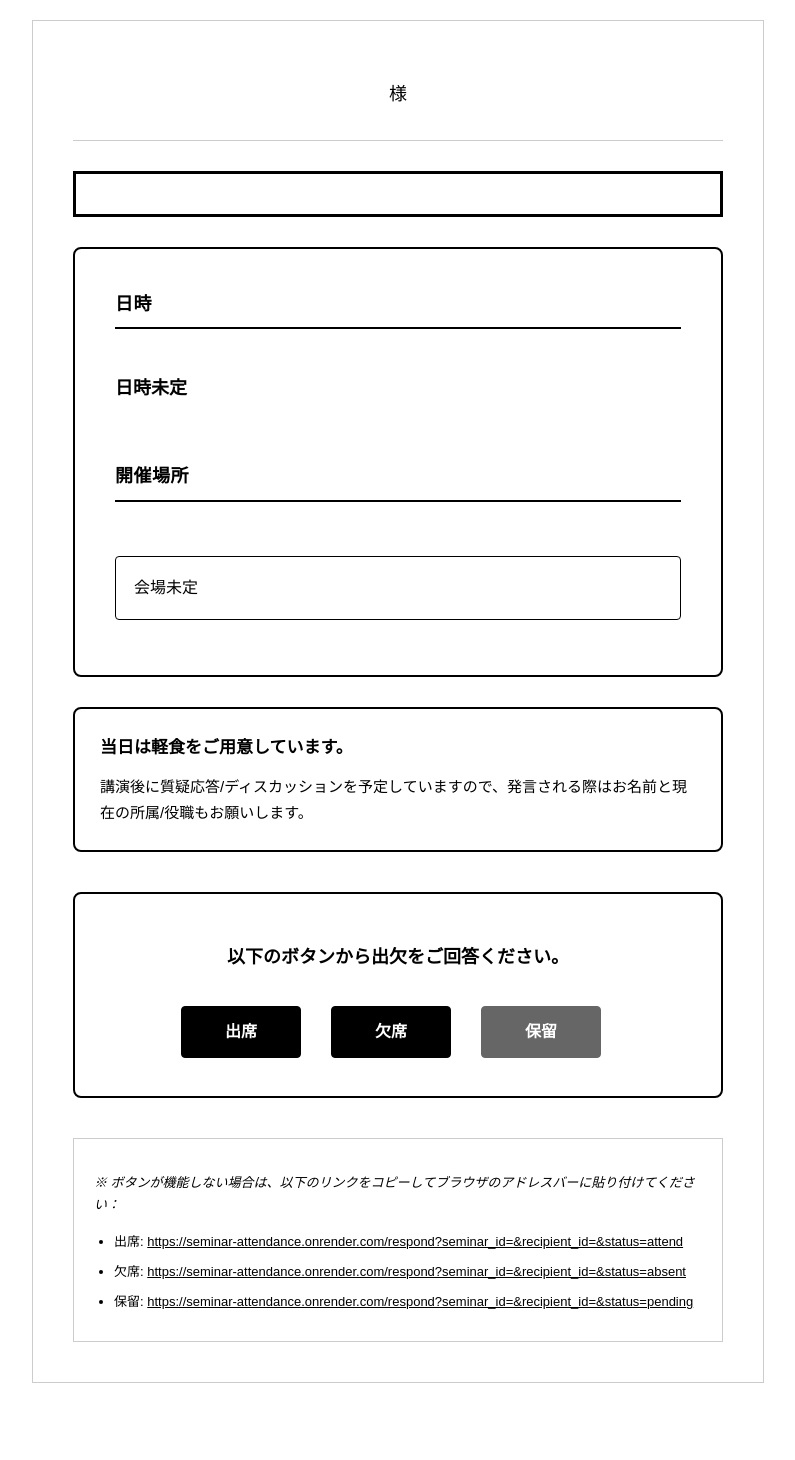
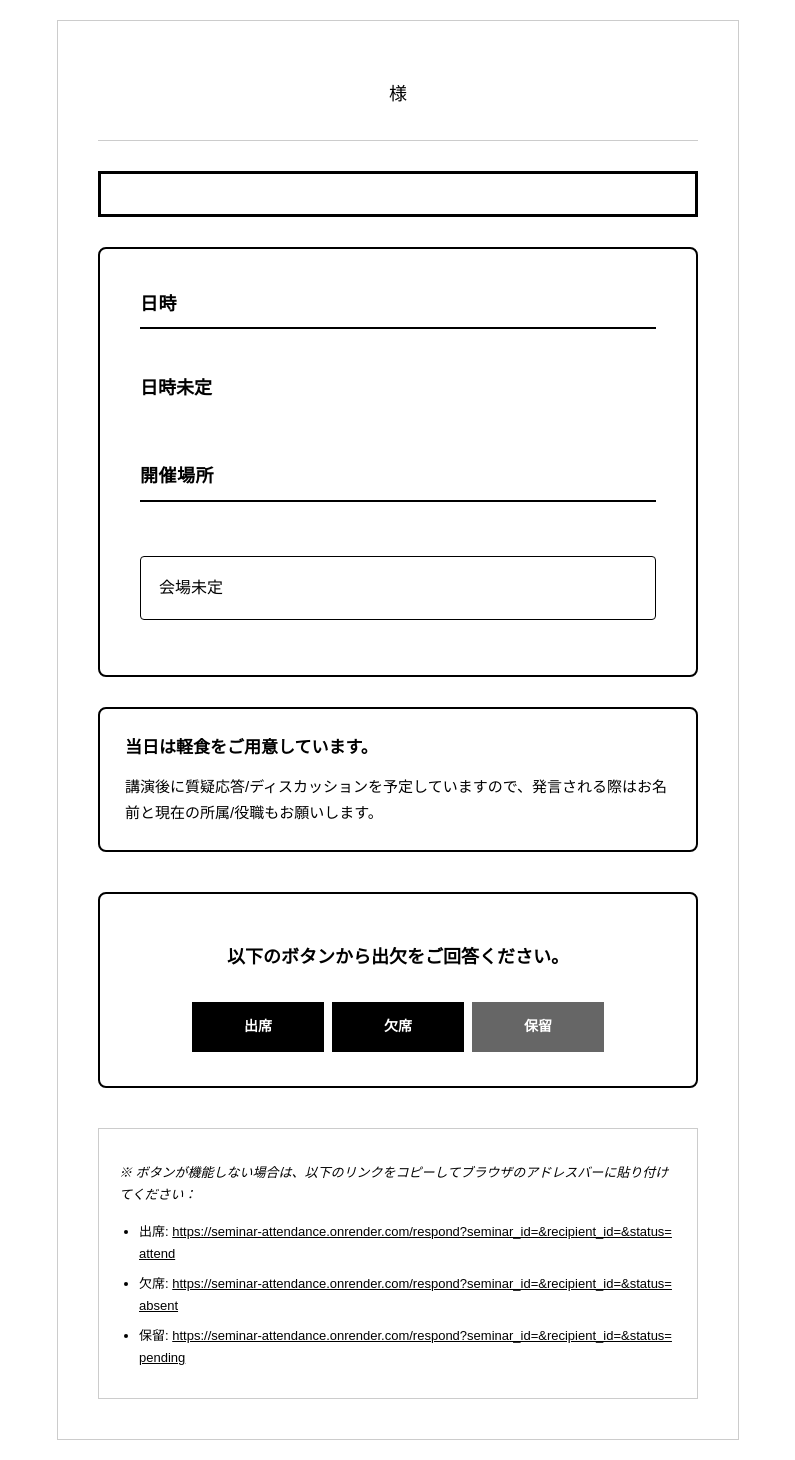
Before and after one commit to akcsri/seminar_attendance, a Flask app: template templates/email_template.html in a window 1280 px wide. Shown: the whole page, without its empty margins (242-1037 px from the left). Before the commit the page ends 1383 px from the top, so only its background shows below. Run offline with Flask 3, Linux system fonts and the light colour scheme; the template is opened without the code that fills it, so the values that code supplies are empty.

Commit message:
Fix Outlook email rendering issues: simplify button container and improve width constraints
Co-authored-by: akcsri <214780190+akcsri@users.noreply.github.com>

```diff
--- a/templates/email_template.html
+++ b/templates/email_template.html
@@ -14,7 +14,7 @@
             color: #000000;
         }
         .container {
-            max-width: 650px;
+            max-width: 600px;
             width: 100%;
             margin: 0 auto;
             background-color: #ffffff;
@@ -23,8 +23,8 @@
         }
         /* Outlook-specific width constraints for consistent rendering */
         table.container-table {
-            width: 650px !important;
-            max-width: 650px !important;
+            width: 600px !important;
+            max-width: 600px !important;
             table-layout: fixed !important;
             margin: 0 auto !important;
             border-collapse: collapse !important;
@@ -184,45 +184,31 @@
             background: #ffffff;
             border: 2px solid #000000;
             border-radius: 8px;
-            /* Enhanced Outlook-specific properties */
+            /* Simplified Outlook-specific properties */
             mso-table-lspace: 0pt !important;
             mso-table-rspace: 0pt !important;
-            mso-padding-alt: 30px 30px 30px 30px !important;
-            /* Prevent text wrapping in Outlook */
-            mso-line-height-rule: exactly !important;
         }
-        /* Outlook-specific button container table */
+        /* Simplified Outlook button container - no complex nesting */
         .button-container table {
-            width: 100% !important;
-            max-width: 450px !important;
+            width: 420px !important;
+            max-width: 420px !important;
             margin: 0 auto !important;
-            table-layout: fixed !important;
             border-collapse: collapse !important;
             mso-table-lspace: 0pt !important;
             mso-table-rspace: 0pt !important;
         }
-        /* Enhanced button cell alignment for Outlook */
+        /* Basic button cell styling for Outlook */
         .button-container td {
-            mso-line-height-rule: exactly !important;
             text-align: center !important;
-            vertical-align: middle !important;
-            padding: 8px !important;
-            border: none !important;
+            vertical-align: top !important;
             mso-table-lspace: 0pt !important;
             mso-table-rspace: 0pt !important;
-            width: 33.33% !important;
         }
-        /* Outlook button link styling */
+        /* Outlook button link - simplified styling */
         .button-container a {
-            mso-hide: none !important;
             display: block !important;
             text-decoration: none !important;
-            line-height: 20px !important;
-        }
-        /* Enhanced MSO container div alignment */
-        .button-container div[align="center"] {
-            text-align: center !important;
-            margin: 0 auto !important;
+            mso-hide: none !important;
         }
         .button-instruction {
             margin-bottom: 25px;
@@ -292,7 +278,7 @@
         /* Outlook-specific fixes */
         @media screen and (-webkit-min-device-pixel-ratio: 0) {
             .container {
-                max-width: 650px !important;
+                max-width: 600px !important;
             }
         }
 
@@ -310,7 +296,7 @@
             }
             .button-container table {
                 width: 100% !important;
-                max-width: 320px !important;
+                max-width: 300px !important;
             }
             .button-container td {
                 padding: 4px !important;
@@ -326,25 +312,25 @@
         /* Desktop and tablet view for Outlook */
         @media screen and (min-width: 601px) {
             table.container-table {
-                width: 650px !important;
-                max-width: 650px !important;
+                width: 600px !important;
+                max-width: 600px !important;
             }
             .button-container table {
-                width: 100% !important;
-                max-width: 450px !important;
+                width: 420px !important;
+                max-width: 420px !important;
             }
         }
     </style>
 </head>
 <body>
     <!--[if mso]>
-    <table role="presentation" cellspacing="0" cellpadding="0" border="0" width="650" align="center" style="margin: 0 auto; width: 650px; max-width: 650px; table-layout: fixed; border-collapse: collapse; mso-table-lspace: 0pt; mso-table-rspace: 0pt; mso-table-wrap: none;">
+    <table role="presentation" cellspacing="0" cellpadding="0" border="0" width="600" align="center" style="margin: 0 auto; width: 600px; max-width: 600px; border-collapse: collapse; mso-table-lspace: 0pt; mso-table-rspace: 0pt;">
         <tr>
-            <td align="center" style="width: 650px; padding: 0; mso-table-lspace: 0pt; mso-table-rspace: 0pt;">
+            <td align="center" style="width: 600px; padding: 0; mso-table-lspace: 0pt; mso-table-rspace: 0pt;">
     <![endif]-->
     <div class="container">
         <!--[if mso]>
-        <table role="presentation" cellspacing="0" cellpadding="0" border="0" width="100%" style="width: 100%; table-layout: fixed; border-collapse: collapse; mso-table-lspace: 0pt; mso-table-rspace: 0pt; mso-table-wrap: none;">
+        <table role="presentation" cellspacing="0" cellpadding="0" border="0" width="100%" style="width: 100%; border-collapse: collapse; mso-table-lspace: 0pt; mso-table-rspace: 0pt;">
             <tr>
                 <td style="padding: 40px; width: 100%; mso-table-lspace: 0pt; mso-table-rspace: 0pt;">
         <![endif]-->
@@ -413,60 +399,52 @@
             <p class="button-instruction">以下のボタンから出欠をご回答ください。</p>
 
             <!--[if mso]>
-            <div align="center">
-                <table role="presentation" cellspacing="0" cellpadding="0" border="0" align="center" style="margin: 0 auto; width: 450px; max-width: 450px; table-layout: fixed; border-collapse: collapse; mso-table-lspace: 0pt; mso-table-rspace: 0pt;">
+            <table role="presentation" cellspacing="0" cellpadding="0" border="0" width="420" align="center" style="width: 420px; margin: 0 auto; border-collapse: collapse; mso-table-lspace: 0pt; mso-table-rspace: 0pt;">
                 <tr>
-                        <td align="center" valign="middle" style="padding: 8px; width: 33.33%; mso-table-lspace: 0pt; mso-table-rspace: 0pt;">
-                            <table role="presentation" cellspacing="0" cellpadding="0" border="0" style="width: 100%; max-width: 130px; margin: 0 auto; border-collapse: collapse; mso-table-lspace: 0pt; mso-table-rspace: 0pt;">
+                    <td width="140" align="center" valign="top" style="width: 140px; padding: 4px; mso-table-lspace: 0pt; mso-table-rspace: 0pt;">
+                        <table role="presentation" cellspacing="0" cellpadding="0" border="0" width="132" align="center" style="width: 132px; margin: 0 auto; border-collapse: collapse; mso-table-lspace: 0pt; mso-table-rspace: 0pt;">
                             <tr>
-                                    <td align="center" valign="middle" style="background-color: #000000; border-radius: 4px; padding: 15px 8px; mso-padding-alt: 15px 8px 15px 8px; mso-line-height-rule: exactly; border: 1px solid #000000;">
-                                        <a href="https://seminar-attendance.onrender.com/respond?seminar_id={{ seminar.id }}&recipient_id={{ recipient.id }}&status=attend" style="color: white; font-family: Arial, sans-serif; font-size: 16px; font-weight: bold; text-decoration: none; display: block; mso-hide: none; line-height: 20px;">
-                                            出席
-                                        </a>
+                                <td align="center" valign="middle" bgcolor="#000000" style="background-color: #000000; padding: 12px 8px; mso-padding-alt: 12px 8px 12px 8px; border: 1px solid #000000;">
+                                    <a href="https://seminar-attendance.onrender.com/respond?seminar_id={{ seminar.id }}&recipient_id={{ recipient.id }}&status=attend" style="color: #ffffff; font-family: Arial, sans-serif; font-size: 14px; font-weight: bold; text-decoration: none; display: block; mso-hide: none;">出席</a>
                                 </td>
                             </tr>
                         </table>
                     </td>
-                        <td align="center" valign="middle" style="padding: 8px; width: 33.33%; mso-table-lspace: 0pt; mso-table-rspace: 0pt;">
-                            <table role="presentation" cellspacing="0" cellpadding="0" border="0" style="width: 100%; max-width: 130px; margin: 0 auto; border-collapse: collapse; mso-table-lspace: 0pt; mso-table-rspace: 0pt;">
+                    <td width="140" align="center" valign="top" style="width: 140px; padding: 4px; mso-table-lspace: 0pt; mso-table-rspace: 0pt;">
+                        <table role="presentation" cellspacing="0" cellpadding="0" border="0" width="132" align="center" style="width: 132px; margin: 0 auto; border-collapse: collapse; mso-table-lspace: 0pt; mso-table-rspace: 0pt;">
                             <tr>
-                                    <td align="center" valign="middle" style="background-color: #000000; border-radius: 4px; padding: 15px 8px; mso-padding-alt: 15px 8px 15px 8px; mso-line-height-rule: exactly; border: 1px solid #000000;">
-                                        <a href="https://seminar-attendance.onrender.com/respond?seminar_id={{ seminar.id }}&recipient_id={{ recipient.id }}&status=absent" style="color: white; font-family: Arial, sans-serif; font-size: 16px; font-weight: bold; text-decoration: none; display: block; mso-hide: none; line-height: 20px;">
-                                            欠席
-                                        </a>
+                                <td align="center" valign="middle" bgcolor="#000000" style="background-color: #000000; padding: 12px 8px; mso-padding-alt: 12px 8px 12px 8px; border: 1px solid #000000;">
+                                    <a href="https://seminar-attendance.onrender.com/respond?seminar_id={{ seminar.id }}&recipient_id={{ recipient.id }}&status=absent" style="color: #ffffff; font-family: Arial, sans-serif; font-size: 14px; font-weight: bold; text-decoration: none; display: block; mso-hide: none;">欠席</a>
                                 </td>
                             </tr>
                         </table>
                     </td>
-                        <td align="center" valign="middle" style="padding: 8px; width: 33.33%; mso-table-lspace: 0pt; mso-table-rspace: 0pt;">
-                            <table role="presentation" cellspacing="0" cellpadding="0" border="0" style="width: 100%; max-width: 130px; margin: 0 auto; border-collapse: collapse; mso-table-lspace: 0pt; mso-table-rspace: 0pt;">
+                    <td width="140" align="center" valign="top" style="width: 140px; padding: 4px; mso-table-lspace: 0pt; mso-table-rspace: 0pt;">
+                        <table role="presentation" cellspacing="0" cellpadding="0" border="0" width="132" align="center" style="width: 132px; margin: 0 auto; border-collapse: collapse; mso-table-lspace: 0pt; mso-table-rspace: 0pt;">
                             <tr>
-                                    <td align="center" valign="middle" style="background-color: #666666; border-radius: 4px; padding: 15px 8px; mso-padding-alt: 15px 8px 15px 8px; mso-line-height-rule: exactly; border: 1px solid #666666;">
-                                        <a href="https://seminar-attendance.onrender.com/respond?seminar_id={{ seminar.id }}&recipient_id={{ recipient.id }}&status=pending" style="color: white; font-family: Arial, sans-serif; font-size: 16px; font-weight: bold; text-decoration: none; display: block; mso-hide: none; line-height: 20px;">
-                                            保留
-                                        </a>
+                                <td align="center" valign="middle" bgcolor="#666666" style="background-color: #666666; padding: 12px 8px; mso-padding-alt: 12px 8px 12px 8px; border: 1px solid #666666;">
+                                    <a href="https://seminar-attendance.onrender.com/respond?seminar_id={{ seminar.id }}&recipient_id={{ recipient.id }}&status=pending" style="color: #ffffff; font-family: Arial, sans-serif; font-size: 14px; font-weight: bold; text-decoration: none; display: block; mso-hide: none;">保留</a>
                                 </td>
                             </tr>
                         </table>
                     </td>
                 </tr>
             </table>
-            </div>
             <![endif]-->
             <!--[if !mso]><!-- -->
-            <table role="presentation" cellspacing="0" cellpadding="0" border="0" style="margin: 0 auto; max-width: 450px; width: 100%; table-layout: fixed; border-collapse: collapse;">
+            <table role="presentation" cellspacing="0" cellpadding="0" border="0" style="margin: 0 auto; max-width: 420px; width: 100%; border-collapse: collapse;">
                 <tr>
-                    <td style="padding: 8px; text-align: center; width: 33.33%;">
+                    <td style="padding: 4px; text-align: center; width: 33.33%;">
                         <a href="https://seminar-attendance.onrender.com/respond?seminar_id={{ seminar.id }}&recipient_id={{ recipient.id }}&status=attend"
-                           style="background-color: #000000; color: white; font-family: Arial, sans-serif; font-size: 16px; font-weight: bold; text-decoration: none; padding: 15px 20px; border-radius: 4px; display: inline-block; text-align: center; border: 1px solid #000000; width: 100%; max-width: 120px; box-sizing: border-box;">出席</a>
+                           style="background-color: #000000; color: white; font-family: Arial, sans-serif; font-size: 14px; font-weight: bold; text-decoration: none; padding: 12px 8px; display: inline-block; text-align: center; border: 1px solid #000000; width: 132px; box-sizing: border-box;">出席</a>
                     </td>
-                    <td style="padding: 8px; text-align: center; width: 33.33%;">
+                    <td style="padding: 4px; text-align: center; width: 33.33%;">
                         <a href="https://seminar-attendance.onrender.com/respond?seminar_id={{ seminar.id }}&recipient_id={{ recipient.id }}&status=absent"
-                           style="background-color: #000000; color: white; font-family: Arial, sans-serif; font-size: 16px; font-weight: bold; text-decoration: none; padding: 15px 20px; border-radius: 4px; display: inline-block; text-align: center; border: 1px solid #000000; width: 100%; max-width: 120px; box-sizing: border-box;">欠席</a>
+                           style="background-color: #000000; color: white; font-family: Arial, sans-serif; font-size: 14px; font-weight: bold; text-decoration: none; padding: 12px 8px; display: inline-block; text-align: center; border: 1px solid #000000; width: 132px; box-sizing: border-box;">欠席</a>
                     </td>
-                    <td style="padding: 8px; text-align: center; width: 33.33%;">
+                    <td style="padding: 4px; text-align: center; width: 33.33%;">
                         <a href="https://seminar-attendance.onrender.com/respond?seminar_id={{ seminar.id }}&recipient_id={{ recipient.id }}&status=pending"
-                           style="background-color: #666666; color: white; font-family: Arial, sans-serif; font-size: 16px; font-weight: bold; text-decoration: none; padding: 15px 20px; border-radius: 4px; display: inline-block; text-align: center; border: 1px solid #666666; width: 100%; max-width: 120px; box-sizing: border-box;">保留</a>
+                           style="background-color: #666666; color: white; font-family: Arial, sans-serif; font-size: 14px; font-weight: bold; text-decoration: none; padding: 12px 8px; display: inline-block; text-align: center; border: 1px solid #666666; width: 132px; box-sizing: border-box;">保留</a>
                     </td>
                 </tr>
             </table>
```
Lines whose indentation alone changed are shown as unchanged.
